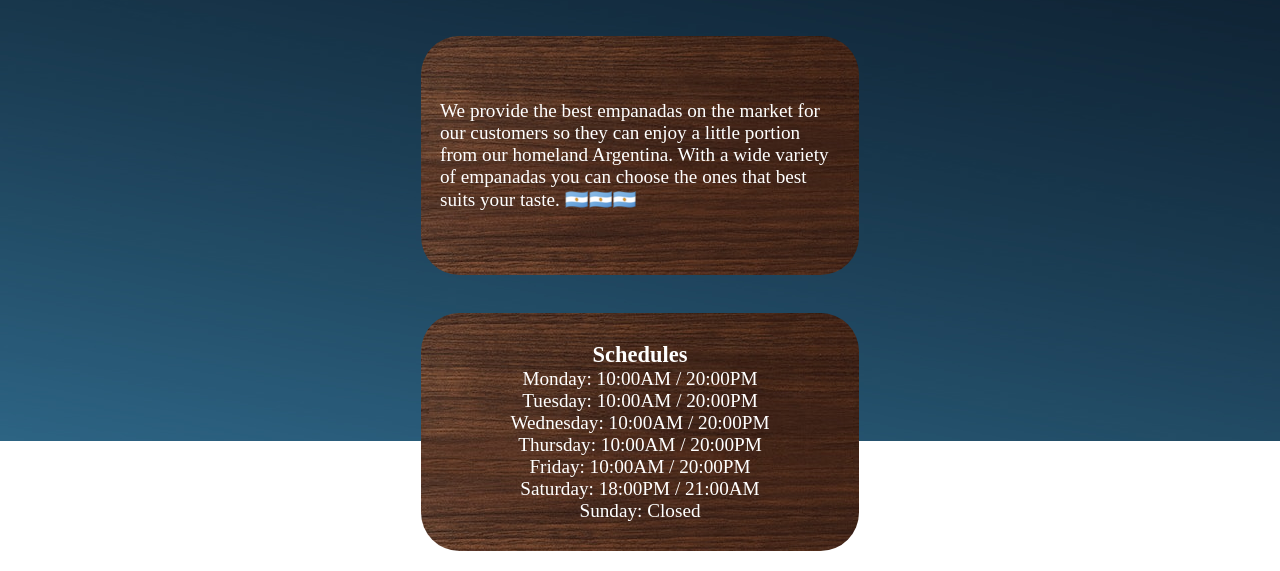
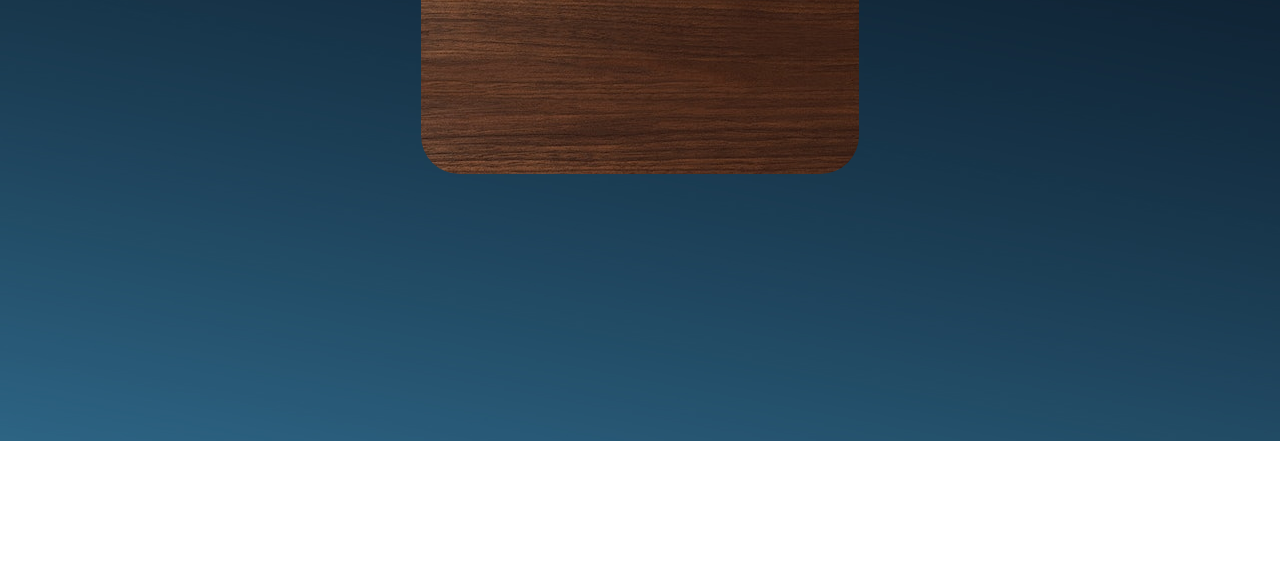
Before and after one commit to SantiagoTorricella/restaurant-page, a website built with webpack: page dist/index.html in a window 1280 px wide. Shown: the part 359-930 px from the top of the page. After the commit the page ends 800 px from the top, so only its background shows below. Built offline with nearby package versions, Linux system fonts and the light colour scheme.

Commit message:
loadMenu module created

```diff
--- a/src/index.js
+++ b/src/index.js
@@ -1,4 +1,5 @@
 import "./style.css";
 import loadHome from "./home";
+import loadMenu from "./menu";
 
-loadHome();
+loadMenu();
--- /dev/null
+++ b/src/menu.js
@@ -0,0 +1,63 @@
+import empanada1 from "./images/empanada.png";
+import empanada2 from "./images/empanada1.png";
+
+let loadMenu = () => {
+  const content = document.getElementById("content");
+  const header = document.createElement("div");
+  const headerTop = document.createElement("div");
+  const headerOptions = document.createElement("div");
+  const main = document.createElement("div");
+
+  // Setting classes //
+  header.classList.add("header");
+  main.classList.add("main");
+  headerTop.classList.add("header-top");
+  headerOptions.classList.add("header-options");
+
+  header.appendChild(headerTop);
+  header.appendChild(headerOptions);
+
+  // Starting to create the main header //
+  const img1 = document.createElement("img");
+  img1.src = empanada1;
+  img1.classList.add("empanadas-header");
+  const img2 = document.createElement("img");
+  img2.src = empanada2;
+  img2.classList.add("empanadas-header");
+  const title = document.createElement("h1");
+
+  title.innerText = "Empanadas Cafe";
+
+  headerTop.appendChild(img1);
+  headerTop.appendChild(title);
+  headerTop.appendChild(img2);
+
+  const home = document.createElement("div");
+  const menu = document.createElement("div");
+  const contact = document.createElement("div");
+
+  home.classList.add("header-options");
+  menu.classList.add("header-options");
+  contact.classList.add("header-options");
+
+  home.innerText = "Home";
+  menu.innerText = "Menu";
+  contact.innerText = "Contact";
+
+  headerOptions.appendChild(home);
+  headerOptions.appendChild(menu);
+  headerOptions.appendChild(contact);
+
+  // Starting main content //
+  const menu1 = document.createElement("div");
+
+  menu1.classList.add("main-box-menu");
+
+  main.appendChild(menu1);
+
+  // Append all elements //
+  content.appendChild(header);
+  content.appendChild(main);
+};
+
+export default loadMenu;
--- a/src/style.css
+++ b/src/style.css
@@ -66,3 +66,16 @@
   padding: 1em;
   border-radius: 2em;
 }
+
+.main-box-menu {
+  display: flex;
+  flex-direction: column;
+  justify-content: center;
+  align-items: center;
+  width: var(--boxwidth-size);
+  height: var(--boxheight-size);
+  background-image: url("../src/images/wood-background.jpg");
+  font-size: larger;
+  padding: 1em;
+  border-radius: 2em;
+}
```
Also changed, not shown: dist/main.js, src/images/menuempanada1.png (added).
